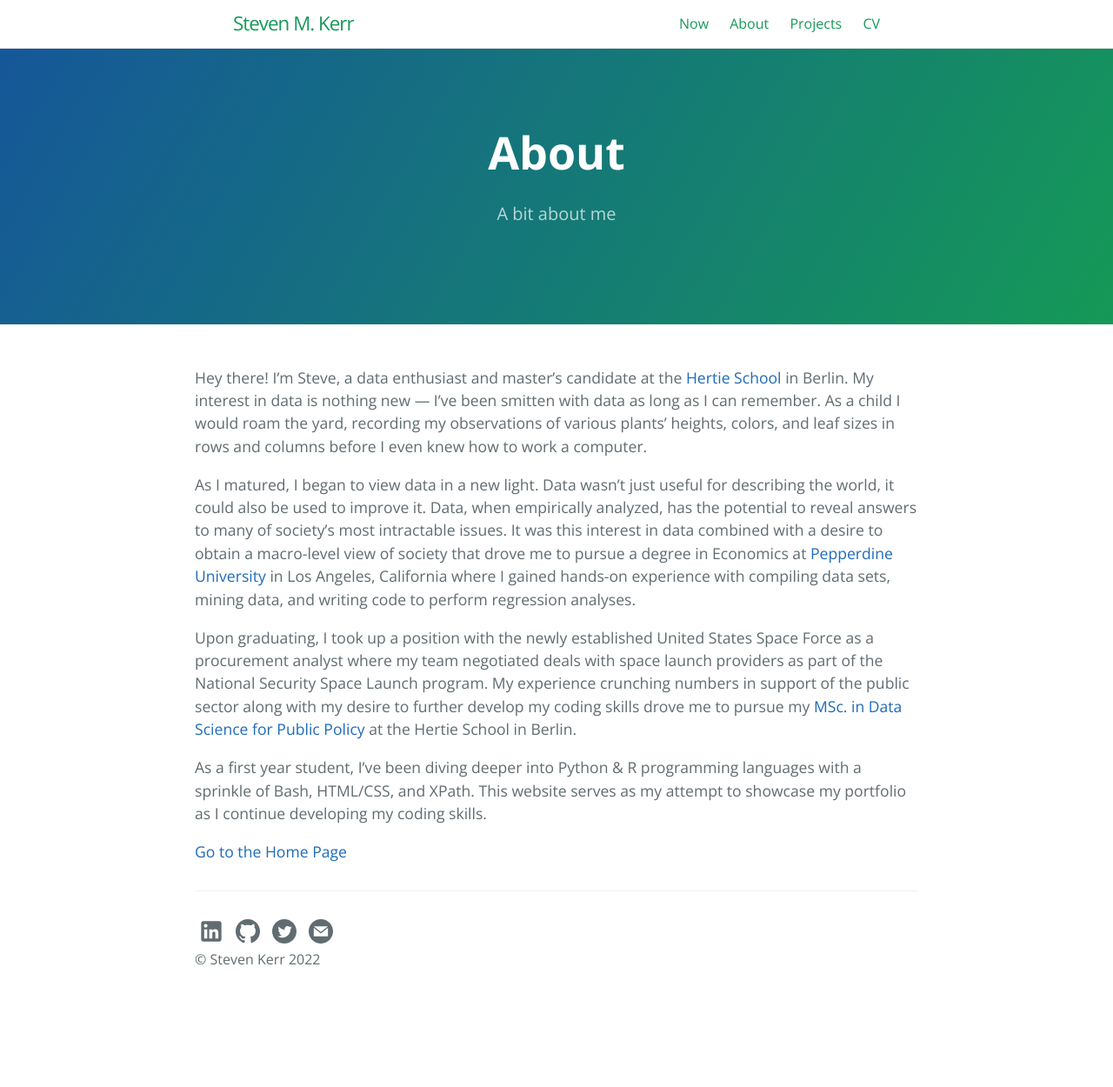
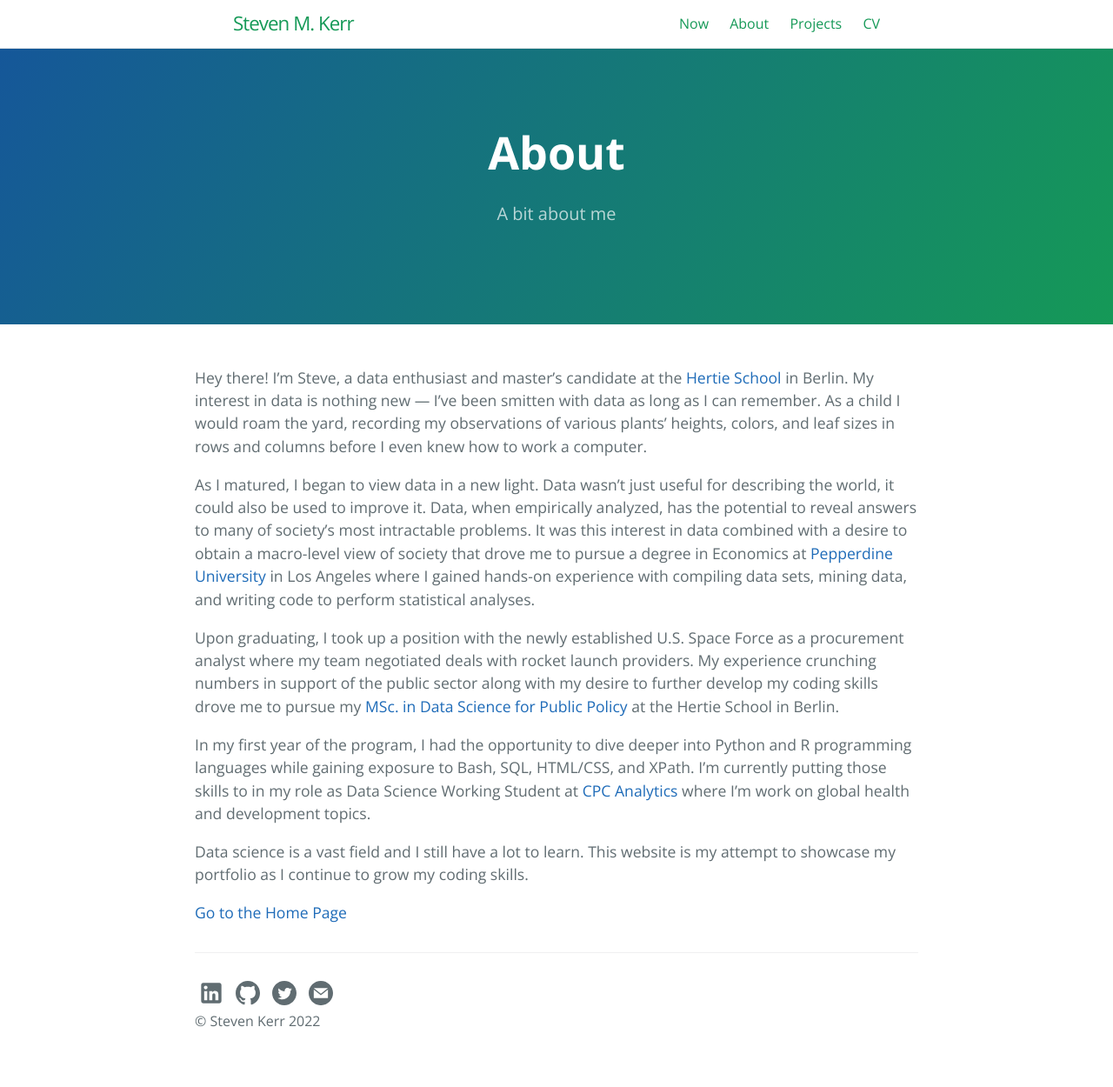
Before and after one commit to smkerr/smkerr.github.io, a Jekyll site: the page built from about.md, in a window 1280 px wide. Shown: the whole page at 87% size. Built offline with Jekyll 4.4.1, drawn with Linux system fonts in a browser that asks for light colours; before the commit the page ends 1179 px from its top, so only the background shows below that.

Commit message:
Update about page

```diff
--- a/about.md
+++ b/about.md
@@ -9,10 +9,12 @@ order: 0
 
 Hey there! I’m Steve, a data enthusiast and master’s candidate at the [Hertie School](https://www.hertie-school.org/en/) in Berlin. My interest in data is nothing new — I’ve been smitten with data as long as I can remember. As a child I would roam the yard, recording my observations of various plants’ heights, colors, and leaf sizes in rows and columns before I even knew how to work a computer.
 
-As I matured, I began to view data in a new light. Data wasn’t just useful for describing the world, it could also be used to improve it. Data, when empirically analyzed, has the potential to reveal answers to many of society’s most intractable issues. It was this interest in data combined with a desire to obtain a macro-level view of society that drove me to pursue a degree in Economics at [Pepperdine University](https://www.pepperdine.edu/) in Los Angeles, California where I gained hands-on experience with compiling data sets, mining data, and writing code to perform regression analyses.
+As I matured, I began to view data in a new light. Data wasn’t just useful for describing the world, it could also be used to improve it. Data, when empirically analyzed, has the potential to reveal answers to many of society’s most intractable problems. It was this interest in data combined with a desire to obtain a macro-level view of society that drove me to pursue a degree in Economics at [Pepperdine University](https://www.pepperdine.edu/) in Los Angeles where I gained hands-on experience with compiling data sets, mining data, and writing code to perform statistical analyses.
 
-Upon graduating, I took up a position with the newly established United States Space Force as a procurement analyst where my team negotiated deals with space launch providers as part of the National Security Space Launch program. My experience crunching numbers in support of the public sector along with my desire to further develop my coding skills drove me to pursue my [MSc. in Data Science for Public Policy](https://www.hertie-school.org/en/mds) at the Hertie School in Berlin.
+Upon graduating, I took up a position with the newly established U.S. Space Force as a procurement analyst where my team negotiated deals with rocket launch providers. My experience crunching numbers in support of the public sector along with my desire to further develop my coding skills drove me to pursue my [MSc. in Data Science for Public Policy](https://www.hertie-school.org/en/mds) at the Hertie School in Berlin.
 
-As a first year student, I’ve been diving deeper into Python & R programming languages with a sprinkle of Bash, HTML/CSS, and XPath. This website serves as my attempt to showcase my portfolio as I continue developing my coding skills.
+In my first year of the program, I had the opportunity to dive deeper into Python and R programming languages while gaining exposure to Bash, SQL, HTML/CSS, and XPath. I'm currently putting those skills to in my role as Data Science Working Student at [CPC Analytics](https://www.cpc-analytics.com) where I'm work on global health and development topics.
+
+Data science is a vast field and I still have a lot to learn. This website is my attempt to showcase my portfolio as I continue to grow my coding skills.
 
 [Go to the Home Page]({{ '/' | absolute_url }})
```
Also changed, not shown: index.md (+4 -2 lines), 1 other file.
